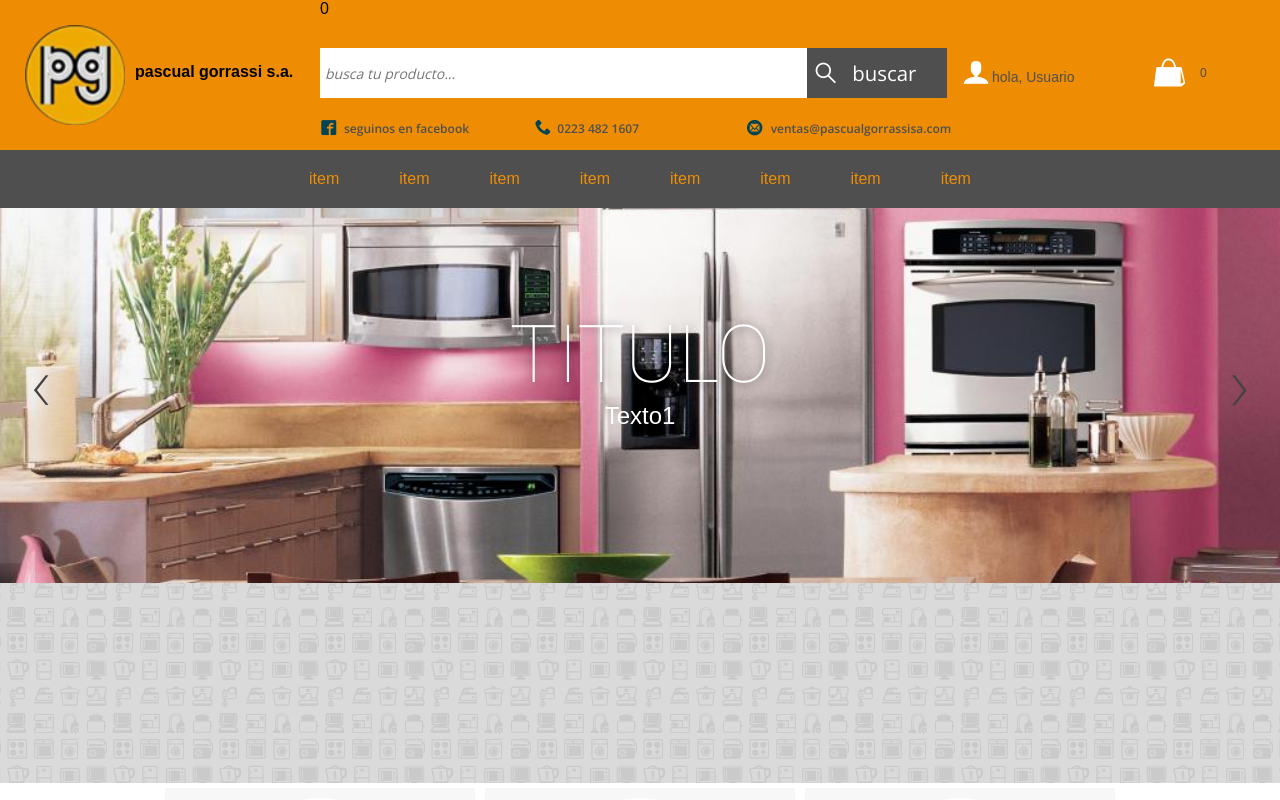
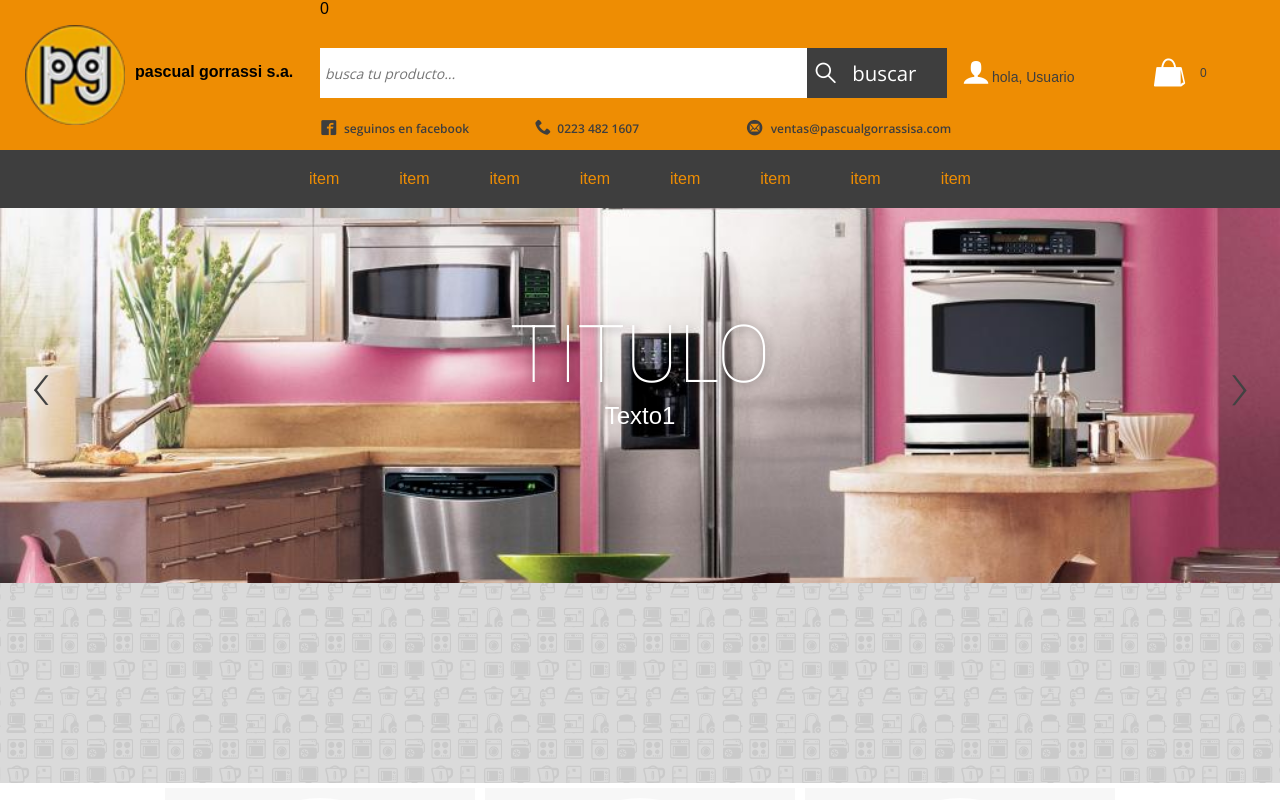
Before and after one commit to 8adg/sitio_pg, a plain HTML site: page index.html in a window 1280 px wide. Drawn offline with nearby package versions, Linux system fonts and the light colour scheme.

Commit message:
ajuste color

```diff
--- a/sass/base.scss
+++ b/sass/base.scss
@@ -2,8 +2,8 @@
 
 $clr_bs_top: #043b7b;
 $clr_bs_hdr: #ee8d03;
-$clr_bs_2: #4F4F4F;
-$clr_bs_menu: #4F4F4F;
+$clr_bs_2: #3E3E3E;
+$clr_bs_menu: #3E3E3E;
 $clr_cont_vid: #e5e5e5;
 $clr_cont_carr: #dadada;
 $clr_cont_scl: #5a8996;
@@ -619,7 +619,7 @@ left: -20px;
   font:normal 600 0.75em 'Open Sans', sans-serif;
   }
 #iconos_contacto {
-font-size:1.5em;color:#004455;position: relative;top: 6px;
+font-size:1.5em;color:$clr_bs_2;position: relative;top: 6px;
 }
 
 .titulo_buscar {
```
Also changed, not shown: css/base.css.
